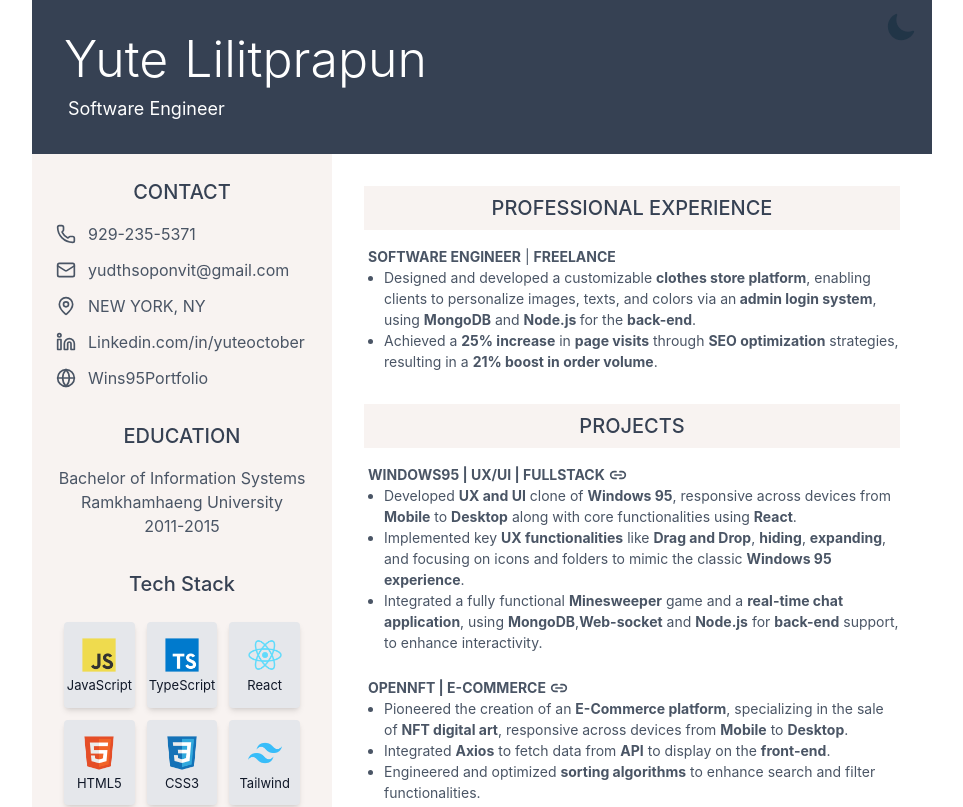
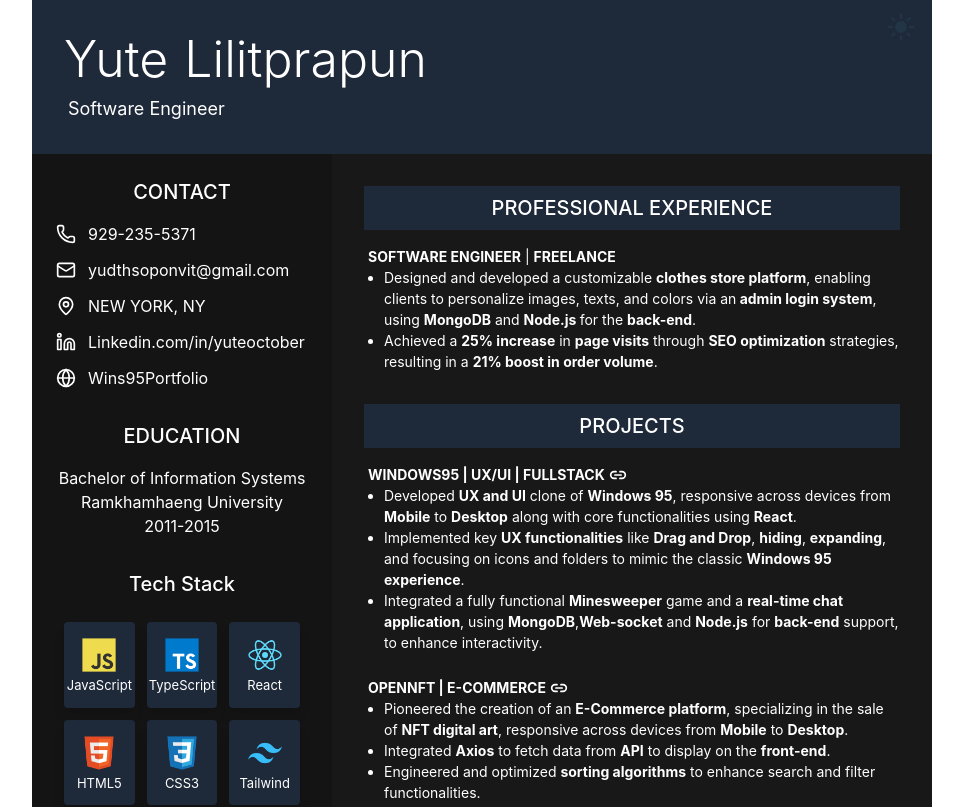
Before and after one commit to Yuteoctober/resume_web, a React (Vite) app: page / in a window 1280 px wide. Shown: the top 807 px of the page, without its empty margins (158-1121 px from the left). Built offline with nearby package versions, Linux system fonts and the light colour scheme.

Commit message:
enable dark mode

```diff
--- a/src/App.tsx
+++ b/src/App.tsx
@@ -5,7 +5,7 @@
 
 function App() {
 
-  const [darkMode, setDarkMode] = useState<boolean>(false)
+  const [darkMode, setDarkMode] = useState<boolean>(true)
   const [isTouchDevice, setIsTouchDevice] = useState<boolean>(false)
 
   useEffect(() => {
```
